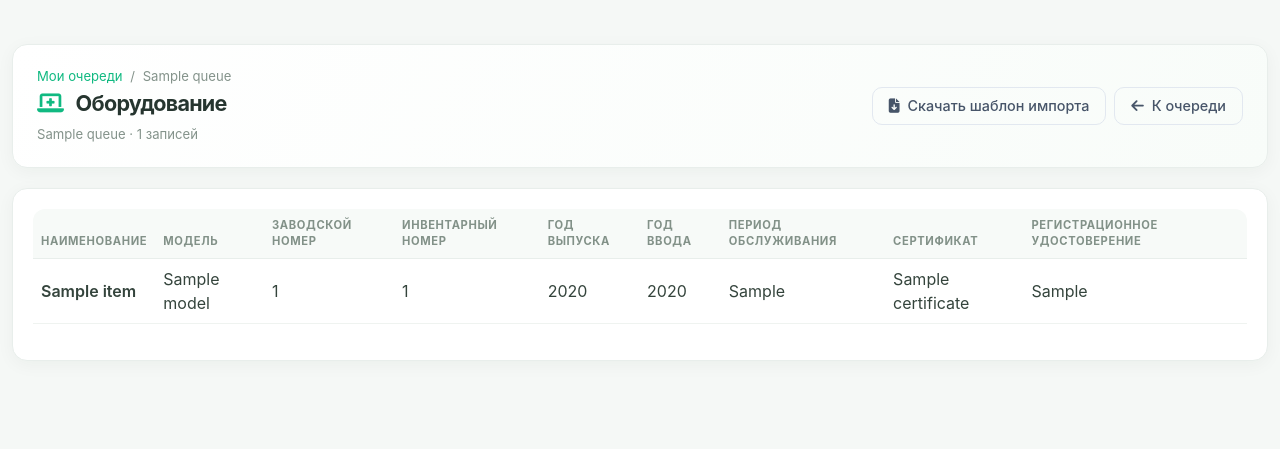
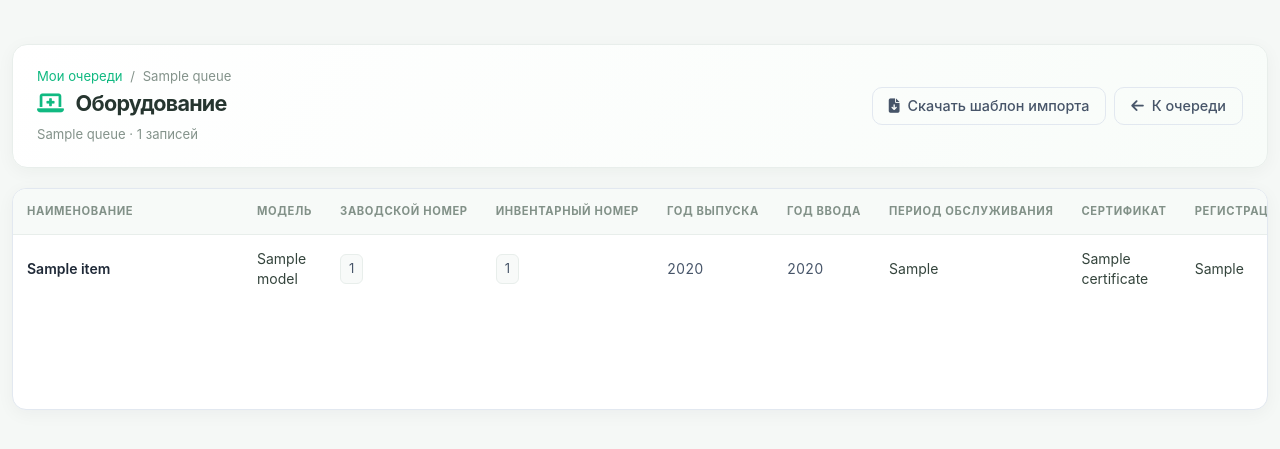
Before and after one commit to Mi-Gear/Pulse, a Python web app: template templates/queue_equipment.html in a window 1280 px wide. Shown: the part 64-513 px from the top of the page. Run offline with Jinja, Linux system fonts and the light colour scheme; the template is opened without the code that fills it: most values are stand-ins (such as "Sample title", 1, 10 or a date in 2020).

Commit message:
Polish equipment table styling

```diff
--- a/templates/queue_equipment.html
+++ b/templates/queue_equipment.html
@@ -34,24 +34,134 @@
     </div>
 </div>
 
-<div class="card-modern">
-    <div class="card-body">
+
+<style>
+    .equipment-card {
+        overflow: hidden;
+        border: 1px solid var(--gray-200, #e5e7eb);
+        border-radius: 14px;
+        box-shadow: 0 4px 18px rgba(15, 23, 42, .045);
+    }
+    .equipment-table-wrap {
+        max-height: calc(100vh - 280px);
+        min-height: 220px;
+    }
+    .equipment-table {
+        min-width: 1320px;
+        color: var(--gray-700, #374151);
+        border-collapse: separate;
+        border-spacing: 0;
+        font-size: .875rem;
+    }
+    .equipment-table thead th {
+        position: sticky;
+        top: 0;
+        z-index: 2;
+        padding: 15px 14px;
+        background: #f7faf9;
+        color: #64748b;
+        border-bottom: 1px solid #e5eae8;
+        font-size: .72rem;
+        font-weight: 700;
+        letter-spacing: .045em;
+        line-height: 1.35;
+        text-transform: uppercase;
+        white-space: nowrap;
+    }
+    .equipment-table tbody td {
+        padding: 14px;
+        border-bottom: 1px solid #edf1ef;
+        vertical-align: middle;
+        line-height: 1.45;
+        background: #fff;
+        transition: background-color .15s ease;
+    }
+    .equipment-table tbody tr:nth-child(even) td {
+        background: #fbfcfc;
+    }
+    .equipment-table tbody tr.equipment-row:hover td {
+        background: #f1faf6;
+    }
+    .equipment-table tbody tr:last-child td {
+        border-bottom: 0;
+    }
+    .equipment-table .equipment-name-col {
+        min-width: 230px;
+    }
+    .equipment-table .equipment-actions-col {
+        min-width: 190px;
+        padding-right: 18px;
+    }
+    .equipment-table .equipment-row td:first-child {
+        color: #1f2937;
+        font-weight: 600;
+    }
+    .equipment-number {
+        display: inline-block;
+        padding: 4px 8px;
+        border: 1px solid #e8eeeb;
+        border-radius: 6px;
+        background: #f8faf9;
+        color: #475569;
+        font-size: .82rem;
+        white-space: nowrap;
+    }
+    .equipment-year {
+        color: #475569;
+        font-variant-numeric: tabular-nums;
+        white-space: nowrap;
+    }
+    .equipment-table .equipment-editor {
+        min-width: 110px;
+        padding: 6px 8px;
+        border-color: #a7d9c4;
+        border-radius: 7px;
+        font-size: .82rem;
+        box-shadow: 0 0 0 2px rgba(16, 185, 129, .07);
+    }
+    .equipment-table .equipment-editor:focus {
+        border-color: var(--primary);
+        box-shadow: 0 0 0 3px rgba(16, 185, 129, .14);
+    }
+    .equipment-table .btn {
+        border-radius: 7px;
+        font-weight: 600;
+        white-space: nowrap;
+    }
+    .equipment-table .equipment-save-btn {
+        box-shadow: 0 2px 7px rgba(16, 185, 129, .18);
+    }
+    @media (max-width: 767.98px) {
+        .equipment-table-wrap {
+            max-height: none;
+        }
+        .equipment-table thead th {
+            padding: 12px 10px;
+        }
+        .equipment-table tbody td {
+            padding: 11px 10px;
+        }
+    }
+</style>
+
+<div class="card-modern equipment-card">
+    <div class="card-body p-0">
         {% if equipment %}
-            <div class="table-responsive">
-                <table class="table align-middle">
+            <div class="table-responsive equipment-table-wrap">
+                <table class="table equipment-table align-middle mb-0">
                     <thead>
                         <tr>
-                            <th>Наименование</th>
-                            <th>Модель</th>
-                            <th>Заводской номер</th>
-                            <th>Инвентарный номер</th>
-                            <th>Год выпуска</th>
-                            <th>Год ввода</th>
-                            <th>Период обслуживания</th>
-                            <th>Сертификат</th>
-                            <th>Регистрационное удостоверение</th>
+                            <th scope="col" class="equipment-name-col">Наименование</th>
+                            <th scope="col">Модель</th>
+                            <th scope="col">Заводской номер</th>
+                            <th scope="col">Инвентарный номер</th>
+                            <th scope="col">Год выпуска</th>
+                            <th scope="col">Год ввода</th>
+                            <th scope="col">Период обслуживания</th>
+                            <th scope="col">Сертификат</th>
+                            <th scope="col">Регистрационное удостоверение</th>
                             {% if current_user.role == 0 or current_user in queue.admins %}
-                                <th class="text-end">Действия</th>
+                                <th scope="col" class="text-end equipment-actions-col">Действия</th>
                             {% endif %}
                         </tr>
                     </thead>
@@ -75,7 +185,7 @@
                                     {% endif %}
                                 </td>
                                 <td>
-                                    <span class="equipment-value">{{ item.serial_number or '—' }}</span>
+                                    <span class="equipment-value equipment-number">{{ item.serial_number or '—' }}</span>
                                     {% if current_user.role == 0 or current_user in queue.admins %}
                                         <input class="form-control form-control-sm equipment-editor d-none" type="text"
                                                name="serial_number" form="equipment-form-{{ item.id }}"
@@ -83,7 +193,7 @@
                                     {% endif %}
                                 </td>
                                 <td>
-                                    <span class="equipment-value">{{ item.inventory_number or '—' }}</span>
+                                    <span class="equipment-value equipment-number">{{ item.inventory_number or '—' }}</span>
                                     {% if current_user.role == 0 or current_user in queue.admins %}
                                         <input class="form-control form-control-sm equipment-editor d-none" type="text"
                                                name="inventory_number" form="equipment-form-{{ item.id }}"
@@ -91,7 +201,7 @@
                                     {% endif %}
                                 </td>
                                 <td>
-                                    <span class="equipment-value">{{ item.production_year or '—' }}</span>
+                                    <span class="equipment-value equipment-year">{{ item.production_year or '—' }}</span>
                                     {% if current_user.role == 0 or current_user in queue.admins %}
                                         <input class="form-control form-control-sm equipment-editor d-none" type="text"
                                                name="production_year" form="equipment-form-{{ item.id }}"
@@ -99,7 +209,7 @@
                                     {% endif %}
                                 </td>
                                 <td>
-                                    <span class="equipment-value">{{ item.commissioning_year or '—' }}</span>
+                                    <span class="equipment-value equipment-year">{{ item.commissioning_year or '—' }}</span>
                                     {% if current_user.role == 0 or current_user in queue.admins %}
                                         <input class="form-control form-control-sm equipment-editor d-none" type="text"
                                                name="commissioning_year" form="equipment-form-{{ item.id }}"
@@ -134,7 +244,7 @@
                                     <td class="text-end text-nowrap">
                                         <form id="equipment-form-{{ item.id }}" method="post"
                                               action="{{ url_for('queue_detail.edit_queue_equipment', queue_id=queue.id, equipment_id=item.id) }}"></form>
-                                        <button type="button" class="btn btn-outline-modern btn-sm equipment-edit-btn">
+                                        <button type="button" class="btn btn-outline-modern btn-sm equipment-edit-btn" title="Редактировать запись">
                                             <i class="fas fa-pen me-1"></i> Изменить
                                         </button>
                                         <button type="submit" form="equipment-form-{{ item.id }}"
```
